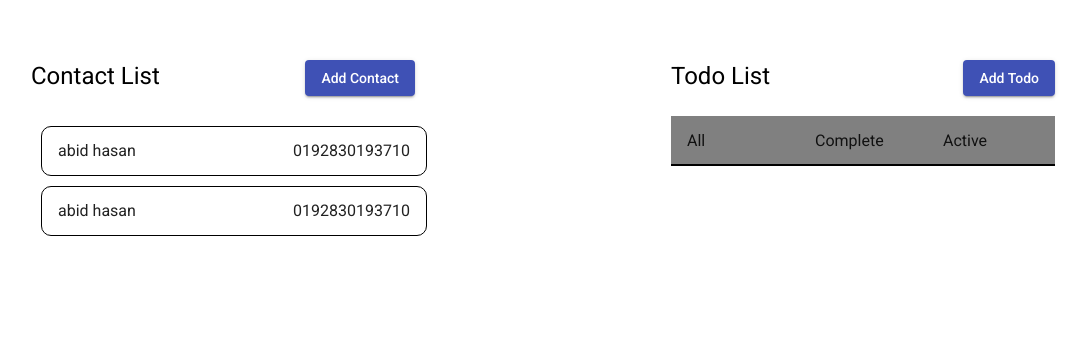
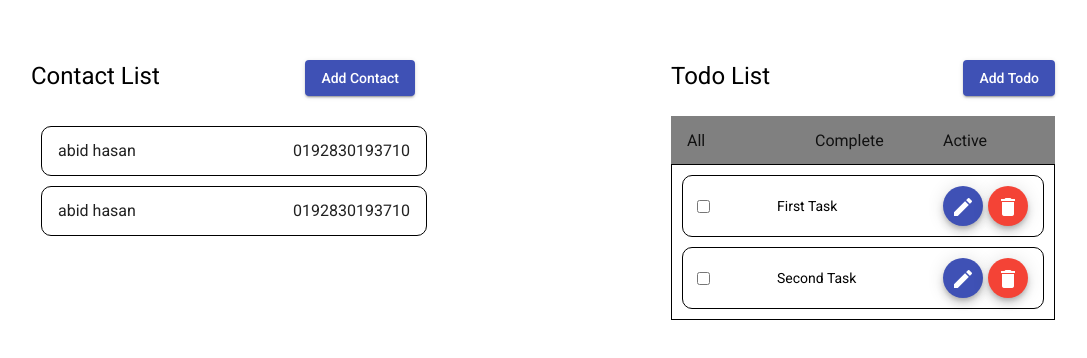
Before and after one commit to Abir1507075/FirstApp, an Angular app: page / in a window 1280 px wide. Shown: the top 358 px of the page, without its empty margins (97-1184 px from the left). Built offline with nearby package versions, Linux system fonts and the light colour scheme.

Commit message:
refactoring in todo list component

```diff
--- a/src/app/components/todo-list/todo-list.component.html
+++ b/src/app/components/todo-list/todo-list.component.html
@@ -8,16 +8,16 @@
                 </button>
             </div>
             <mat-action-list fxLayout="row">
-                <button mat-list-item (click)="getAll($event)">All</button>
-                <button mat-list-item (click)="getComplete($event)">Complete</button>
-                <button mat-list-item (click)="getActive($event)">Active</button>
+                <button mat-list-item (click)="getAll()">All</button>
+                <button mat-list-item (click)="getComplete()">Complete</button>
+                <button mat-list-item (click)="getActive()">Active</button>
             </mat-action-list>
             <div>
             </div>
         </div>
     </div>
     <div id = 'list-item'>
-        <div *ngFor="let item of getList()">
+        <div *ngFor="let item of displayList">
             <div  class='todo-item' fxLayout="row" fxLayoutAlign="space-between center">
                 <input type='checkbox' [checked] = '!item.status' (click)="toggle(item.item)">
                 <span style="width:30%;overflow: unset;">
@@ -27,7 +27,7 @@
                     <button mat-mini-fab color="primary" (click)="editItem(item.item)">
                         <mat-icon>create</mat-icon>
                       </button>
-                    <button mat-mini-fab color="primary" (click)="deleteItem(item.item)">
+                    <button mat-mini-fab color="warn" (click)="deleteItem(item.item)">
                         <mat-icon>delete</mat-icon>
                       </button>
                 </div>
--- a/src/app/components/todo-list/todo-list.component.ts
+++ b/src/app/components/todo-list/todo-list.component.ts
@@ -11,49 +11,28 @@ import { TodosComponent } from '../todos/todos.component';
 export class TodoListComponent implements OnInit {
 
   public todoList:any[]= [];
-  public all = true;
-  public complete = false;
-  public active  = false;
-
+  public displayList:any[]=[];
 
   constructor(private todoListService:TodoListService,public dialog:MatDialog) { }
   ngOnInit(): void {
     this.todoList = this.todoListService.getTodoList();
+    this.displayList = this.todoList;
     this.todoListService.event.subscribe(value => this.todoList = value);
     this.todoListService.dialogEvent.subscribe(()=>{
       this.dialog.closeAll();
     })
   }
-  getList(){
-    if(this.all){
-      return this.todoList.filter(value => {return value});
-    }
-    else if(this.complete){
-      return this.todoList.filter(value => {if(!value.status)return value});
-    }
-    else return this.todoList.filter(value =>{if(value.status)return value});
-  }
   toggle(item:string){
     this.todoListService.toggle(item);
   }
-  getAll(event:any){
-    event.preventDefault();
-    this.all = true;
-    this.complete = false;
-    this.active = false;
-
+  getAll(){
+    this.displayList = this.todoList.filter(value => {return value});
   }
-  getComplete(event:any){
-    event.preventDefault();
-    this.all = false;
-    this.complete = true;
-    this.active = false;
+  getComplete(){
+    this.displayList = this.todoList.filter(value => {if(!value.status)return value});
   }
-  getActive(event:any){
-    event.preventDefault();
-    this.all = false;
-    this.complete = false;
-    this.active = true;
+  getActive(){
+    this.displayList = this.todoList.filter(value =>{if(value.status)return value});
   }
   deleteItem(item:string){
     var conf = confirm('Are sure you want to delete this?');
--- a/src/app/services/todo-list.service.ts
+++ b/src/app/services/todo-list.service.ts
@@ -7,7 +7,16 @@ import { EventEmitter, Injectable } from '@angular/core';
 })
 export class TodoListService {
 
-  todoList:any[] = [];
+  todoList:any[] = [
+      {
+      "status":"false",
+      "item":"First Task"
+      },
+      {
+        "status":"false",
+        "item":"Second Task"
+      }
+  ];
 
   constructor() {  }
 
```
